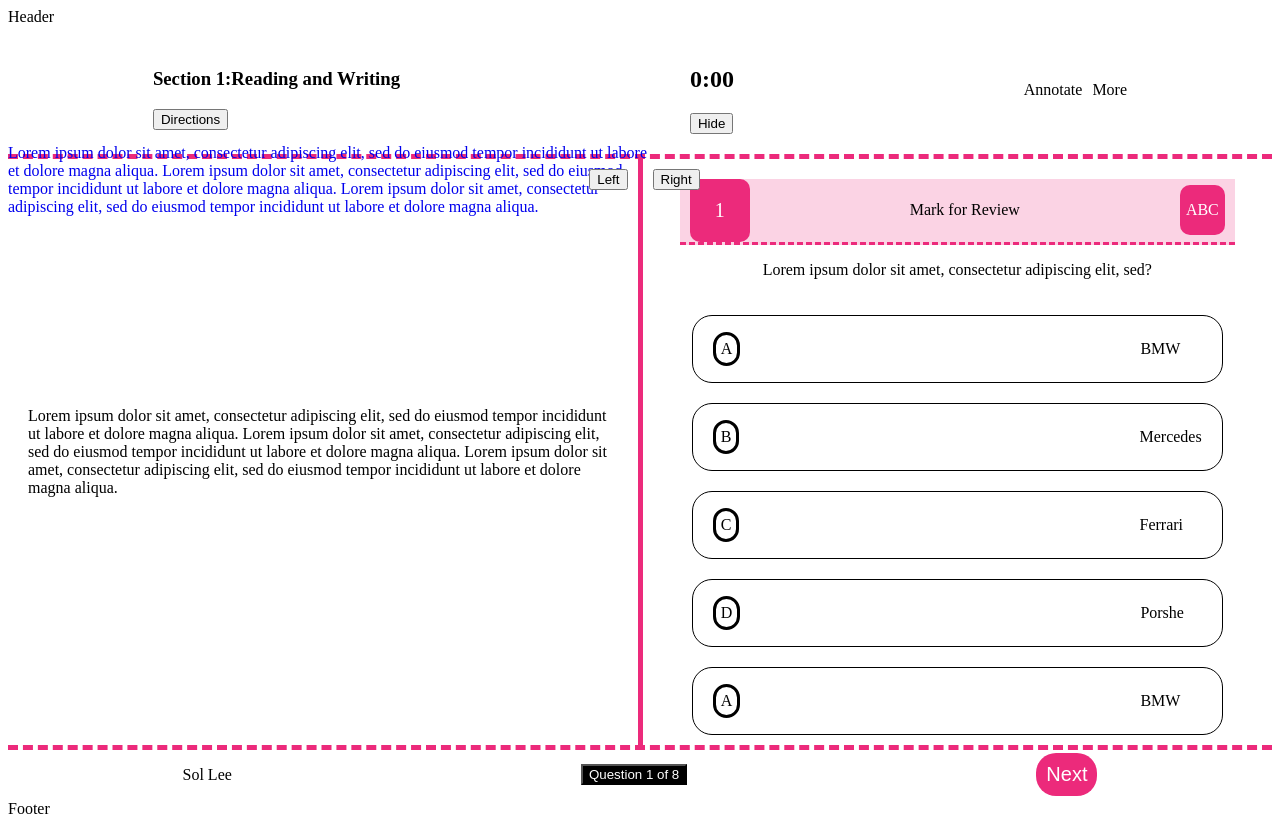
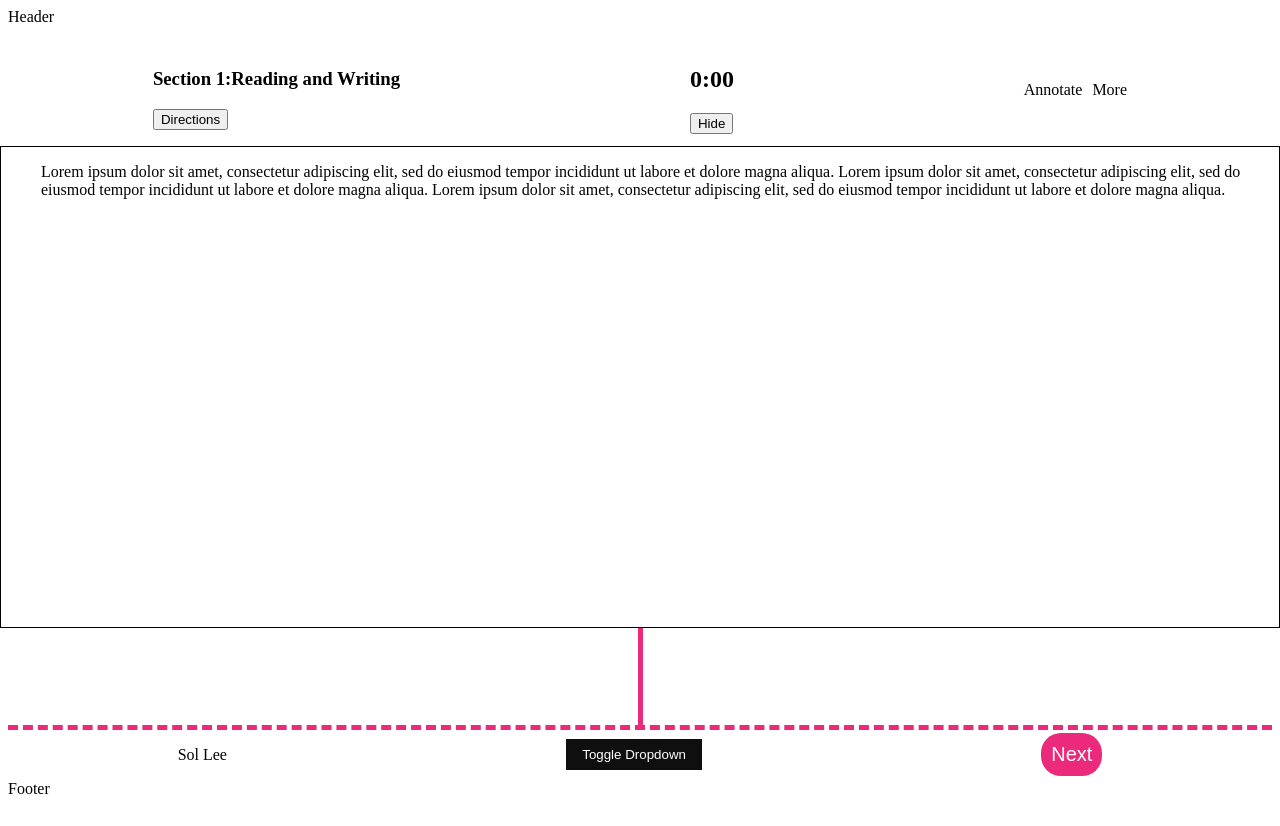
Before and after one commit to faridhajizada/morooq, a Next.js app: page /exam in a window 1280 px wide. Both pictures are taken after a click on the button "Directions". Built offline with nearby package versions, Linux system fonts and the light colour scheme.

Commit message:
feat:add directions dropdown

```diff
--- a/package.json
+++ b/package.json
@@ -9,6 +9,7 @@
     "lint": "next lint"
   },
   "dependencies": {
+    "bootstrap": "^5.2.3",
     "next": "13.4.3",
     "react": "18.2.0",
     "react-bootstrap": "^2.7.4",
--- /dev/null
+++ b/src/components/dropdown/DirectionsDropdown.js
@@ -0,0 +1,34 @@
+import React from "react";
+import s from "./../../styles/directionsDropdown.module.scss";
+import { useState } from "react";
+
+function DirectionsDropdown() {
+  const [isOpen, setIsOpen] = useState(false);
+
+  const toggleDropdown = () => {
+    setIsOpen(!isOpen);
+  };
+  return (
+    <>
+      <button className={s.dropdownButton} onClick={toggleDropdown}>
+        Directions
+      </button>
+      {isOpen && (
+        <ul className={s.dropdownMenu}>
+          <li className={s.dropdownMenuItem}>
+            <p>
+              Lorem ipsum dolor sit amet, consectetur adipiscing elit, sed do
+              eiusmod tempor incididunt ut labore et dolore magna aliqua. Lorem
+              ipsum dolor sit amet, consectetur adipiscing elit, sed do eiusmod
+              tempor incididunt ut labore et dolore magna aliqua. Lorem ipsum
+              dolor sit amet, consectetur adipiscing elit, sed do eiusmod tempor
+              incididunt ut labore et dolore magna aliqua.
+            </p>
+          </li>
+        </ul>
+      )}
+    </>
+  );
+}
+
+export default DirectionsDropdown;
--- a/src/pages/exam/index.js
+++ b/src/pages/exam/index.js
@@ -1,10 +1,28 @@
 import s from "./../../styles/exam.module.scss";
-import { Dropdown } from "react-bootstrap";
 import React, { useState } from "react";
 import { Container, Row } from "react-bootstrap";
+import DirectionsDropdown from "./../../components/dropdown/DirectionsDropdown";
 
 function Exam() {
   const [width, setWidth] = useState(50); // Добавлено состояние width и функция setWidth
+
+  const [isOpen, setIsOpen] = useState(false);
+
+  const toggleDropdown = () => {
+    setIsOpen(!isOpen);
+  };
+  const handleAnswerClick = (event) => {
+    const selectedAnswerBodyElement = event.currentTarget;
+    const answerBodies = document.querySelectorAll(`.${s.answerBody}`);
+
+    // Remove red border from all answer bodies
+    answerBodies.forEach((answerBody) => {
+      answerBody.classList.remove(s.redBorder);
+    });
+
+    // Add red border to the selected answer body
+    selectedAnswerBodyElement.classList.add(s.redBorder);
+  };
 
   const handleClick = (section) => {
     if (section === "examBodyLeft") {
@@ -29,25 +47,9 @@
           <div className={s.examHeader}>
             <div className={s.examSection}>
               <h3>Section 1:Reading and Writing</h3>
-              <Dropdown>
-                <Dropdown.Toggle variant="success" id="dropdown-basic">
-                  Directions
-                </Dropdown.Toggle>
-
-                <Dropdown.Menu>
-                  <Dropdown.Item className={s.dropdownBody}>
-                    <p className={s.dropdownBodyText}>
-                      Lorem ipsum dolor sit amet, consectetur adipiscing elit,
-                      sed do eiusmod tempor incididunt ut labore et dolore magna
-                      aliqua. Lorem ipsum dolor sit amet, consectetur adipiscing
-                      elit, sed do eiusmod tempor incididunt ut labore et dolore
-                      magna aliqua. Lorem ipsum dolor sit amet, consectetur
-                      adipiscing elit, sed do eiusmod tempor incididunt ut
-                      labore et dolore magna aliqua.
-                    </p>
-                  </Dropdown.Item>
-                </Dropdown.Menu>
-              </Dropdown>
+              <div className={s.dropdown}>
+                <DirectionsDropdown />
+              </div>
             </div>
             <div className={s.examTime}>
               <h2>0:00</h2>
@@ -73,6 +75,7 @@
                 Lorem ipsum dolor sit amet, consectetur adipiscing elit, sed do
                 eiusmod tempor incididunt ut labore et dolore magna aliqua.
               </p>
+
               <button onClick={() => handleClick("examBodyLeft")}>Left</button>
             </div>
             <div
@@ -96,67 +99,19 @@
                 </p>
               </div>
               <div className={s.BodyRightAnswer}>
-                <div className={s.answerBody}>
+                <div className={s.answerBody} onClick={handleAnswerClick}>
                   <p className={s.answerVariant}>A</p>
                   <p>BMW</p>
                 </div>
-                <div className={s.answerBody}>
+                <div className={s.answerBody} onClick={handleAnswerClick}>
                   <p className={s.answerVariant}>B</p>
                   <p>Mercedes</p>
                 </div>
-                <div className={s.answerBody}>
+                <div className={s.answerBody} onClick={handleAnswerClick}>
                   <p className={s.answerVariant}>C</p>
                   <p>Ferrari</p>
                 </div>
-                <div className={s.answerBody}>
-                  <p className={s.answerVariant}>D</p>
-                  <p>Porshe</p>
-                </div>
-                <div className={s.answerBody}>
-                  <p className={s.answerVariant}>A</p>
-                  <p>BMW</p>
-                </div>
-                <div className={s.answerBody}>
-                  <p className={s.answerVariant}>B</p>
-                  <p>Mercedes</p>
-                </div>
-                <div className={s.answerBody}>
-                  <p className={s.answerVariant}>C</p>
-                  <p>Ferrari</p>
-                </div>
-                <div className={s.answerBody}>
-                  <p className={s.answerVariant}>D</p>
-                  <p>Porshe</p>
-                </div>
-                <div className={s.answerBody}>
-                  <p className={s.answerVariant}>A</p>
-                  <p>BMW</p>
-                </div>
-                <div className={s.answerBody}>
-                  <p className={s.answerVariant}>B</p>
-                  <p>Mercedes</p>
-                </div>
-                <div className={s.answerBody}>
-                  <p className={s.answerVariant}>C</p>
-                  <p>Ferrari</p>
-                </div>
-                <div className={s.answerBody}>
-                  <p className={s.answerVariant}>D</p>
-                  <p>Porshe</p>
-                </div>
-                <div className={s.answerBody}>
-                  <p className={s.answerVariant}>A</p>
-                  <p>BMW</p>
-                </div>
-                <div className={s.answerBody}>
-                  <p className={s.answerVariant}>B</p>
-                  <p>Mercedes</p>
-                </div>
-                <div className={s.answerBody}>
-                  <p className={s.answerVariant}>C</p>
-                  <p>Ferrari</p>
-                </div>
-                <div className={s.answerBody}>
+                <div className={s.answerBody} onClick={handleAnswerClick}>
                   <p className={s.answerVariant}>D</p>
                   <p>Porshe</p>
                 </div>
@@ -176,7 +131,27 @@
               <p> Sol Lee</p>
             </div>
             <div className={s.examFooterCenter}>
-              <button>Question 1 of 8</button>
+              <div className={s.dropdown}>
+                <button className={s.dropdownButton} onClick={toggleDropdown}>
+                  Toggle Dropdown
+                </button>
+                {isOpen && (
+                  <ul className={s.dropdownMenu}>
+                    <li className={s.dropdownMenuItem}>
+                      <p>Contact</p>
+                    </li>
+                    <li className={s.dropdownMenuItem}>
+                      <p>Contact</p>
+                    </li>
+                    <li className={s.dropdownMenuItem}>
+                      <p>Contact</p>
+                    </li>
+                    <li className={s.dropdownMenuItem}>
+                      <p>Contact</p>
+                    </li>
+                  </ul>
+                )}
+              </div>
             </div>
             <div className={s.examFooterRight}>
               <button>Next</button>
--- /dev/null
+++ b/src/styles/directionsDropdown.module.scss
@@ -0,0 +1,9 @@
+.dropdownMenu {
+  background-color: rgb(255, 255, 255);
+  position: absolute;
+  z-index: 1;
+  width: 50wh;
+  height: 60vh;
+  left: 0;
+  border: 1px solid rgb(0, 0, 0);
+}
--- a/src/styles/exam.module.scss
+++ b/src/styles/exam.module.scss
@@ -86,14 +86,14 @@
   gap: 160px;
   border-bottom: 3px dashed #ec2a7b;
 
-  margin-top: 20px;
+  margin-top: 0px;
 }
 
 .answerBody {
   display: flex;
   justify-content: start;
   align-items: center;
-  gap: 400px;
+  gap: 350px;
   margin: 20px 0;
   border: 1px solid black;
   border-radius: 20px;
@@ -103,6 +103,13 @@
   border: 3px solid black;
   border-radius: 20px;
   padding: 5px;
+}
+
+.redBorder {
+  border: 3px solid red;
+}
+.redColor {
+  border: 3px solid red;
 }
 
 .abc {
@@ -125,3 +132,42 @@
   overflow-y: auto;
   height: 450px;
 }
+
+.examFooterCenter {
+  .dropdown {
+    position: relative;
+    display: inline-block;
+  }
+
+  .dropdownButton {
+    padding: 8px 16px;
+    background-color: #0f0f0f;
+    border: none;
+    outline: none;
+    cursor: pointer;
+  }
+
+  .dropdownMenu {
+    position: absolute;
+    bottom: 100%;
+    left: 0;
+    width: 200px;
+    padding: 8px;
+    background-color: #f8f8f8;
+    border: 1px solid #ccc;
+    list-style: none;
+  }
+
+  .dropdownMenuItem {
+    margin-bottom: 8px;
+  }
+
+  .dropdownMenuItem a {
+    color: #333;
+    text-decoration: none;
+  }
+
+  .dropdownMenuItem a:hover {
+    text-decoration: underline;
+  }
+}
```
Also changed, not shown: 1 other file (tests, documents, lock files or other folders).
